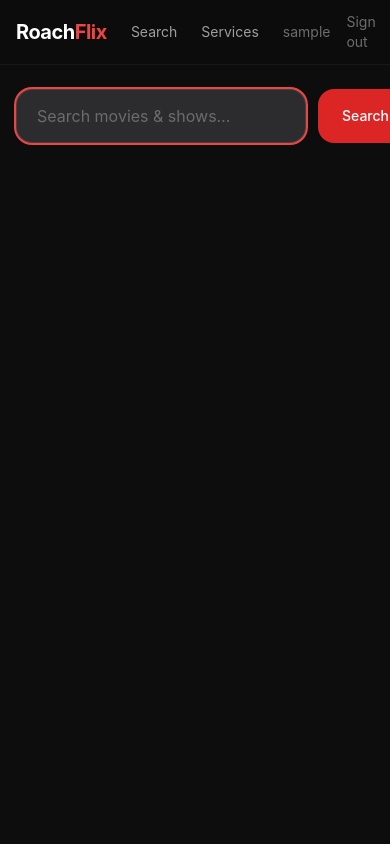
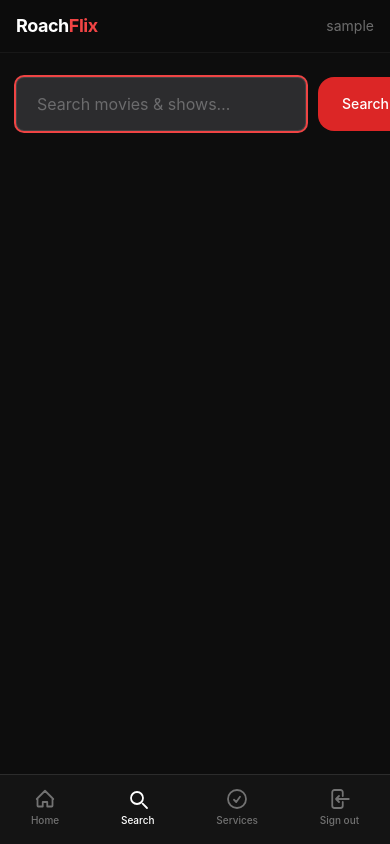
Before and after one commit to roachdaniel/roachflix, a Flask app: page /search/ in a window 390 px wide. Run offline with Flask 3, Linux system fonts and the light colour scheme; the visitor is signed in with stand-in values (Sample User, id 1); some libraries are stand-ins or nearby versions.

Commit message:
Add PWA, TV D-pad navigation, and mobile bottom tab bar
- manifest.json + service worker: installs as app on Android/iOS,
  caches TMDB poster images for offline browsing
- iOS meta tags: apple-mobile-web-app-capable, status bar, touch icon
- TV D-pad focus styles: red ring on all interactive elements,
  stronger ring + scale on poster cards for remote navigation
- Bottom tab bar: Home / Search / Services / Sign out, phone-only (sm:hidden),
  respects iOS safe area insets for home indicator
- Mobile top bar: logo + username only on phones, full nav on tablet+
- TV grid: 8-column poster grid at 1920px (tv: breakpoint)
- Content bottom padding on mobile to clear the bottom nav

Co-Authored-By: Claude Sonnet 4.6 <noreply@anthropic.com>

```diff
--- a/app/templates/base.html
+++ b/app/templates/base.html
@@ -2,49 +2,164 @@
 <html lang="en" class="bg-[#0d0d0d] text-white">
 <head>
   <meta charset="UTF-8"/>
-  <meta name="viewport" content="width=device-width, initial-scale=1.0"/>
+  <meta name="viewport" content="width=device-width, initial-scale=1.0, viewport-fit=cover"/>
   <title>{% block title %}RoachFlix{% endblock %}</title>
+
+  <!-- PWA -->
+  <link rel="manifest" href="/static/manifest.json"/>
+  <meta name="theme-color" content="#0d0d0d"/>
+  <meta name="mobile-web-app-capable" content="yes"/>
+
+  <!-- iOS PWA -->
+  <meta name="apple-mobile-web-app-capable" content="yes"/>
+  <meta name="apple-mobile-web-app-status-bar-style" content="black-translucent"/>
+  <meta name="apple-mobile-web-app-title" content="RoachFlix"/>
+  <link rel="apple-touch-icon" href="/static/icons/icon.svg"/>
+
   <script src="https://cdn.tailwindcss.com"></script>
   <script>
     tailwind.config = {
       theme: {
         extend: {
-          colors: { surface: '#161616', card: '#1c1c1e' }
+          colors: { surface: '#161616', card: '#1c1c1e' },
+          screens: { tv: '1920px' }
         }
       }
     }
   </script>
+
   <style>
-    body { font-family: -apple-system, BlinkMacSystemFont, 'Segoe UI', sans-serif; }
+    body {
+      font-family: -apple-system, BlinkMacSystemFont, 'Segoe UI', sans-serif;
+      /* Safe area insets for iPhone notch / home indicator */
+      padding-bottom: env(safe-area-inset-bottom);
+    }
+
     .poster-shadow { box-shadow: 0 8px 32px rgba(0,0,0,0.7); }
-    .status-badge { backdrop-filter: blur(8px); }
+    .status-badge  { backdrop-filter: blur(8px); }
+
+    /* ── TV / D-pad focus styles ── */
+    /* Show a clear red ring on any focused interactive element */
+    a:focus-visible,
+    button:focus-visible,
+    input:focus-visible,
+    select:focus-visible,
+    [tabindex]:focus-visible {
+      outline: 3px solid #dc2626;
+      outline-offset: 3px;
+      border-radius: 8px;
+    }
+
+    /* Poster cards get a stronger ring + slight scale when focused via remote */
+    .poster-card:focus-visible {
+      outline: 4px solid #dc2626;
+      outline-offset: 4px;
+      transform: scale(1.06);
+      z-index: 10;
+    }
+
+    /* Suppress default outline everywhere else — we handle it above */
+    :focus { outline: none; }
+
+    /* ── Bottom nav safe area on iOS ── */
+    .bottom-nav {
+      padding-bottom: max(0.75rem, env(safe-area-inset-bottom));
+    }
   </style>
 </head>
 <body class="min-h-screen bg-[#0d0d0d]">
 
 {% if current_user.is_authenticated %}
-<nav class="sticky top-0 z-50 bg-[#0d0d0d]/90 backdrop-blur border-b border-white/5 px-4 py-3 flex items-center gap-6">
-  <a href="/" class="text-xl font-bold tracking-tight text-white">Roach<span class="text-red-500">Flix</span></a>
-  <a href="/search/" class="text-sm text-white/60 hover:text-white transition">Search</a>
+
+<!-- ── Top nav (tablet / desktop / TV) ── -->
+<nav class="sticky top-0 z-50 bg-[#0d0d0d]/90 backdrop-blur border-b border-white/5 px-4 py-3
+            hidden sm:flex items-center gap-6">
+  <a href="/" class="text-xl font-bold tracking-tight text-white">
+    Roach<span class="text-red-500">Flix</span>
+  </a>
+  <a href="/search/"   class="text-sm text-white/60 hover:text-white transition">Search</a>
   <a href="/settings/" class="text-sm text-white/60 hover:text-white transition">Services</a>
   <div class="ml-auto flex items-center gap-4">
     <span class="text-sm text-white/40">{{ current_user.username }}</span>
     <a href="/auth/logout" class="text-sm text-white/40 hover:text-white transition">Sign out</a>
   </div>
 </nav>
+
+<!-- ── Mobile top bar (phone only — just the logo + username) ── -->
+<div class="sticky top-0 z-50 bg-[#0d0d0d]/90 backdrop-blur border-b border-white/5 px-4 py-3
+            flex sm:hidden items-center justify-between">
+  <span class="text-lg font-bold tracking-tight">Roach<span class="text-red-500">Flix</span></span>
+  <span class="text-sm text-white/40">{{ current_user.username }}</span>
+</div>
+
 {% endif %}
 
-<main class="max-w-screen-xl mx-auto px-4 py-6">
+<!-- ── Main content ── -->
+<!-- pb-24 on mobile to clear the bottom nav; sm:pb-6 on larger screens -->
+<main class="max-w-screen-xl mx-auto px-4 py-6 pb-24 sm:pb-6 tv:px-12 tv:py-10">
   {% with messages = get_flashed_messages() %}
     {% if messages %}
       {% for msg in messages %}
-        <div class="mb-4 px-4 py-3 bg-red-500/20 border border-red-500/30 rounded-lg text-red-300 text-sm">{{ msg }}</div>
+        <div class="mb-4 px-4 py-3 bg-red-500/20 border border-red-500/30 rounded-lg text-red-300 text-sm">
+          {{ msg }}
+        </div>
       {% endfor %}
     {% endif %}
   {% endwith %}
   {% block content %}{% endblock %}
 </main>
 
+{% if current_user.is_authenticated %}
+<!-- ── Bottom tab bar (phone only) ── -->
+<nav class="fixed bottom-0 left-0 right-0 z-50 bottom-nav
+            bg-[#161616]/95 backdrop-blur border-t border-white/10
+            flex sm:hidden justify-around items-center pt-2">
+
+  <a href="/" class="flex flex-col items-center gap-0.5 px-5 py-1 rounded-xl
+                     {% if request.path == '/' %}text-white{% else %}text-white/40{% endif %}">
+    <svg class="w-6 h-6" fill="none" stroke="currentColor" stroke-width="1.8" viewBox="0 0 24 24">
+      <path stroke-linecap="round" stroke-linejoin="round"
+            d="M3.75 12l8.25-8.25L20.25 12M4.5 11.25v7.5A.75.75 0 005.25 19.5h4.5v-4.5h4.5v4.5h4.5a.75.75 0 00.75-.75v-7.5"/>
+    </svg>
+    <span class="text-[10px] font-medium">Home</span>
+  </a>
+
+  <a href="/search/" class="flex flex-col items-center gap-0.5 px-5 py-1 rounded-xl
+                            {% if request.path.startswith('/search') %}text-white{% else %}text-white/40{% endif %}">
+    <svg class="w-6 h-6" fill="none" stroke="currentColor" stroke-width="1.8" viewBox="0 0 24 24">
+      <path stroke-linecap="round" stroke-linejoin="round"
+            d="M21 21l-4.35-4.35M17 11A6 6 0 1 1 5 11a6 6 0 0 1 12 0z"/>
+    </svg>
+    <span class="text-[10px] font-medium">Search</span>
+  </a>
+
+  <a href="/settings/" class="flex flex-col items-center gap-0.5 px-5 py-1 rounded-xl
+                              {% if request.path.startswith('/settings') %}text-white{% else %}text-white/40{% endif %}">
+    <svg class="w-6 h-6" fill="none" stroke="currentColor" stroke-width="1.8" viewBox="0 0 24 24">
+      <path stroke-linecap="round" stroke-linejoin="round"
+            d="M9 12.75L11.25 15 15 9.75M21 12a9 9 0 11-18 0 9 9 0 0118 0z"/>
+    </svg>
+    <span class="text-[10px] font-medium">Services</span>
+  </a>
+
+  <a href="/auth/logout" class="flex flex-col items-center gap-0.5 px-5 py-1 rounded-xl text-white/40">
+    <svg class="w-6 h-6" fill="none" stroke="currentColor" stroke-width="1.8" viewBox="0 0 24 24">
+      <path stroke-linecap="round" stroke-linejoin="round"
+            d="M15.75 9V5.25A2.25 2.25 0 0013.5 3h-6a2.25 2.25 0 00-2.25 2.25v13.5A2.25 2.25 0 007.5 21h6a2.25 2.25 0 002.25-2.25V15M12 9l-3 3m0 0l3 3m-3-3h12.75"/>
+    </svg>
+    <span class="text-[10px] font-medium">Sign out</span>
+  </a>
+
+</nav>
+{% endif %}
+
 {% block scripts %}{% endblock %}
+
+<script>
+  // Register service worker
+  if ('serviceWorker' in navigator) {
+    navigator.serviceWorker.register('/static/sw.js').catch(() => {});
+  }
+</script>
 </body>
 </html>
--- a/app/templates/search/index.html
+++ b/app/templates/search/index.html
@@ -18,9 +18,11 @@
 {% endif %}
 
 {% if results %}
-<div class="grid grid-cols-2 sm:grid-cols-3 md:grid-cols-4 lg:grid-cols-5 gap-4">
+<div class="grid grid-cols-2 sm:grid-cols-3 md:grid-cols-4 lg:grid-cols-5 gap-4 tv:grid-cols-8 tv:gap-6">
   {% for item in results %}
-  <div class="group relative bg-card rounded-xl overflow-hidden poster-shadow cursor-pointer"
+  <div class="poster-card group relative bg-card rounded-xl overflow-hidden poster-shadow cursor-pointer"
+       tabindex="0"
+       onkeydown="if(event.key==='Enter'||event.key===' ')togglePicker(this,{{ item.tmdb_id }},'{{ item.media_type }}')"
        onclick="togglePicker(this, {{ item.tmdb_id }}, '{{ item.media_type }}')">
     {% if item.poster %}
     <img src="{{ item.poster }}" alt="{{ item.title }}" loading="lazy"
--- a/app/templates/watchlist/index.html
+++ b/app/templates/watchlist/index.html
@@ -48,10 +48,11 @@
 
 <!-- Poster Grid -->
 {% if entries %}
-<div class="grid grid-cols-2 sm:grid-cols-3 md:grid-cols-4 lg:grid-cols-5 xl:grid-cols-6 gap-4">
+<div class="grid grid-cols-2 sm:grid-cols-3 md:grid-cols-4 lg:grid-cols-5 xl:grid-cols-6 gap-4 tv:grid-cols-8 tv:gap-6">
   {% for entry in entries %}
   {% set t = entry.title %}
-  <a href="/title/{{ t.id }}" class="group relative block rounded-xl overflow-hidden bg-card poster-shadow hover:scale-105 transition-transform duration-200">
+  <a href="/title/{{ t.id }}" tabindex="0"
+     class="poster-card group relative block rounded-xl overflow-hidden bg-card poster-shadow hover:scale-105 transition-transform duration-200">
     {% if t.poster_path %}
     <img src="https://image.tmdb.org/t/p/w342{{ t.poster_path }}"
          alt="{{ t.title }}"
```
Also changed, not shown: app/static/sw.js (added, +56 -0 lines), app/static/icons/icon.svg (added), app/static/manifest.json (added).
